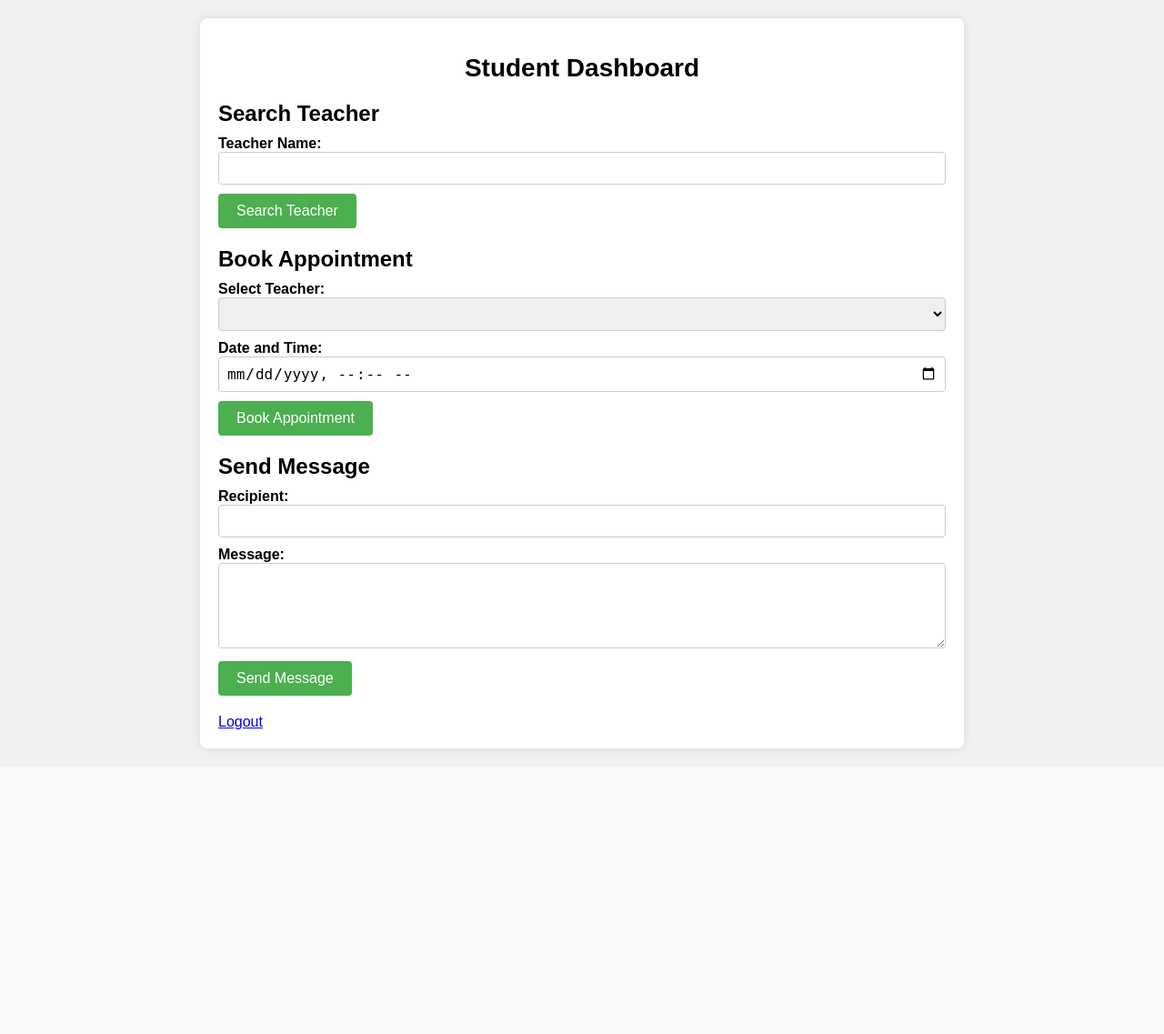
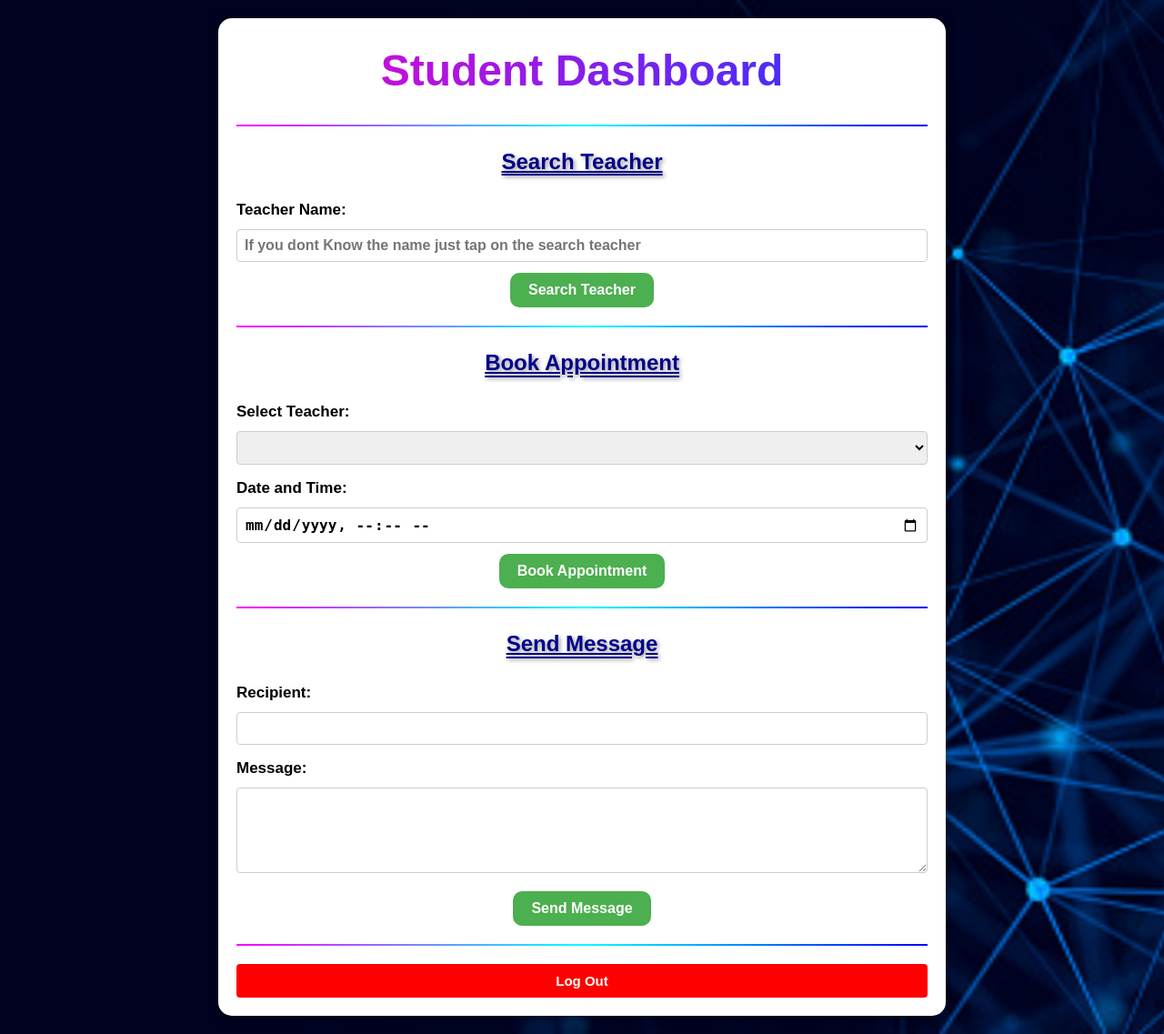
Before and after one commit to Sameer50302/Student-Teacher-Booking-Appointment, a PHP site: the page made by student sign-in-up/student_control.php in a window 1280 px wide. Shown: the whole page at 91% size. Before the commit the page ends 828 px from the top, so only its background shows below. Run offline with PHP 8.4, Linux system fonts and the light colour scheme; lists and menus that the app fills with data are empty; some libraries are stand-ins or nearby versions.

Commit message:
Add files via upload

```diff
--- a/student sign-in-up/student_control.css
+++ b/student sign-in-up/student_control.css
@@ -1,40 +1,80 @@
+* {
+    margin: 0;
+    padding: 0;
+    box-sizing: border-box;
+}
+
+
 body {
     font-family: Arial, sans-serif;
-    background-color: #f0f0f0;
-    margin: 0;
-    padding: 0;
+    line-height: 1.6;
+    background-image: url('img/3.jpg');
+    background-size: cover; /* This will make the image cover the entire background */
+    background-position: center; /* This will center the image in the background */
+    background-repeat: no-repeat;
+    padding: 20px;
 }
 
 .container {
     max-width: 800px;
-    margin: 20px auto;
+    margin: 0 auto;
     background-color: #fff;
     padding: 20px;
-    border-radius: 8px;
-    box-shadow: 0 0 10px rgba(0,0,0,0.1);
+    border-radius: 15px;
+    box-shadow: 0 0 10px rgba(0,0,0,0.5);
 }
 
 h1 {
-    font-size: 28px;
+    font-family: 'Arial', sans-serif;
+    font-size: 48px;
     text-align: center;
-    margin-bottom: 20px;
+    background: linear-gradient(90deg, #ff00cc, #3333ff, #00ffcc); /* Gradient colors */
+    -webkit-background-clip: text; /* Apply gradient as text color */
+    -webkit-text-fill-color: transparent; /* Hide actual text color */
+    background-size: 200% 200%; /* Gradient animation */
+    animation: gradientAnimation 8s ease infinite; /* Animation properties */
+    /* margin-bottom: 20px;
+    margin-top: 10px; */
+}
+
+/* Gradient animation keyframes */
+@keyframes gradientAnimation {
+    0% {
+        background-position: 0% 50%; /* Initial gradient position */
+    }
+    50% {
+        background-position: 100% 50%; /* Mid-point gradient position */
+    }
+    100% {
+        background-position: 0% 50%; /* Final gradient position */
+    }
 }
 
 h2 {
-    font-size: 24px;
-    margin-bottom: 10px;
+
+    text-align: center;
+    margin-bottom: 20px;
+    color: darkblue;
+    text-decoration: underline;
+    text-decoration-style: double;
+    text-shadow: 2px 2px 4px rgba(0, 0, 0, 0.4);
 }
 
 form {
     margin-bottom: 20px;
 }
 
-.form-group {
+/* .form-group {
     margin-bottom: 10px;
-}
+} */
 
 label {
-    font-weight: bold;
+    /* font-weight: bold; */
+    display: block;
+    margin-bottom: 8px;
+    color: black;
+    font-weight: 900;
+    font-size: 17px;
 }
 
 input[type=text], input[type=datetime-local], select, textarea {
@@ -44,20 +84,52 @@ input[type=text], input[type=datetime-local], select, textarea {
     border-radius: 4px;
     box-sizing: border-box;
     font-size: 16px;
+    font-weight: 700;
+    margin-bottom: 12px;
 }
 
 button {
-    background-color: #4CAF50;
+    /* background-color: #4CAF50;
     color: white;
     padding: 10px 20px;
     border: none;
     border-radius: 4px;
     cursor: pointer;
+    font-size: 16px; */
+    margin-top: 20px;
+    padding: 10px 20px;
+    background-color: #4CAF50;
+    color: white;
+    border: none;
+    border-radius: 10px;
+    font-weight: 800;
+
     font-size: 16px;
+    cursor: pointer;
+    transition: background-color 0.3s;
+    margin: 0 auto; /* Center the button horizontally */
+    display: block;
 }
 
 button:hover {
     background-color: #45a049;
+}
+
+.log_btn
+{
+    width: 100%;
+    padding: 10px;
+    background-color: red;
+    color: white;
+    border: none;
+    font-weight: 800;
+    font-size: 15px;
+    border-radius: 4px;
+    cursor: pointer;
+    transition: background-color 0.3s;
+}
+.log_btn:hover {
+    background-color: darkred;
 }
 
 ul {
@@ -72,3 +144,46 @@ li {
     border: 1px solid #ddd;
     border-radius: 4px;
 }
+
+hr
+{
+    border: none;
+    height: 2px;
+    background-image: linear-gradient(to right, #f0f, #0ff, #00f); /* Gradient colors */
+    margin: 20px 0;
+}
+
+/* Responsive design */
+/* @media (min-width: 768px) {
+    .form-group {
+        display: flex;
+        justify-content: space-between;
+        align-items: center;
+    }
+
+    .form-group label {
+        width: 20%;
+        margin-bottom: 0;
+    }
+
+    .form-group input {
+        width: 75%;
+    }
+} */
+
+
+#teacherTable {
+    width: 100%;
+    border-collapse: collapse;
+    margin-top: 20px;
+}
+
+#teacherTable th, #teacherTable td {
+    border: 1px solid #ddd;
+    padding: 8px;
+    text-align: left;
+}
+
+#teacherTable th {
+    background-color: #f2f2f2;
+}
--- a/student sign-in-up/student_control.js
+++ b/student sign-in-up/student_control.js
@@ -1,7 +1,6 @@
 // Import the necessary Firebase modules
 import { initializeApp } from "https://www.gstatic.com/firebasejs/10.12.3/firebase-app.js";
-import { getFirestore, collection, addDoc,  query, where, getDocs } from "https://www.gstatic.com/firebasejs/10.12.3/firebase-firestore.js";
-
+import { getFirestore, collection, query, where, getDocs,addDoc } from "https://www.gstatic.com/firebasejs/10.12.3/firebase-firestore.js";
 
 // Your web app's Firebase configuration
 const firebaseConfig = {
@@ -12,30 +11,47 @@ const firebaseConfig = {
     storageBucket: "appointment-df5dd.appspot.com",
     messagingSenderId: "844295855674",
     appId: "1:844295855674:web:36ed97bfc1eeb42f391f03"
-}
+};
 
 // Initialize Firebase
 const app = initializeApp(firebaseConfig);
 const db = getFirestore(app);
 
-// Function to search for teachers by name
+
 document.getElementById('searchTeacherForm').addEventListener('submit', async function(event) {
     event.preventDefault();
 
     const teacherName = document.getElementById('teacherName').value.trim();
+    const teacherTable = document.getElementById('teacherTable');
+    const teacherTableBody = teacherTable.querySelector('tbody');
+    teacherTableBody.innerHTML = ''; // Clear previous results
 
     try {
         const teachersRef = collection(db, 'teachers');
-        const querySnapshot = await getDocs(query(teachersRef, where('name', '==', teacherName)));
+        let querySnapshot;
 
-        document.getElementById('teacherList').innerHTML = ''; // Clear previous results
+        if (teacherName) {
+            querySnapshot = await getDocs(query(teachersRef, where('name', '==', teacherName)));
+        } else {
+            querySnapshot = await getDocs(teachersRef);
+        }
 
         querySnapshot.forEach(doc => {
             const teacher = doc.data();
-            const div = document.createElement('div');
-            div.innerHTML = `<p>${teacher.name} - ${teacher.department}</p>`;
-            document.getElementById('teacherList').appendChild(div);
+            const row = document.createElement('tr');
+            row.innerHTML = `<td>${teacher.teach_id}</td>
+                             <td>${teacher.name}</td>
+                             <td>${teacher.department}</td>
+                             <td>${teacher.subject}</td>`;
+            teacherTableBody.appendChild(row);
         });
+
+        if (querySnapshot.empty) {
+            teacherTable.style.display = 'none'; // Hide table if no results
+            alert('No teachers found.');
+        } else {
+            teacherTable.style.display = 'table'; // Show table if results found
+        }
     } catch (error) {
         console.error('Error searching for teachers:', error);
         alert('Error searching for teachers: ' + error.message);
@@ -101,3 +117,8 @@ async function initializeDashboard() {
 
 // Call initializeDashboard to start the dashboard
 initializeDashboard();
+
+document.getElementById('logoutButton').addEventListener('click', function() {
+    // Perform logout action
+    window.location.href = "logout.php"; // Redirect to logout.php
+});
--- a/student sign-in-up/student_control.php
+++ b/student sign-in-up/student_control.php
@@ -8,22 +8,35 @@
 <body>
     <div class="container">
         <h1>Student Dashboard</h1>
-
+        <hr>
         <!-- Search Teacher -->
         <div>
             <h2>Search Teacher</h2>
             <form id="searchTeacherForm">
                 <div class="form-group">
                     <label for="teacherName">Teacher Name:</label>
-                    <input type="text" id="teacherName" required>
+                    <input type="text" id="teacherName" placeholder="If you dont Know the name just tap on the search teacher">
                 </div>
                 <button type="submit">Search Teacher</button>
             </form>
             <div id="teacherList">
                 <!-- Teachers will be listed here dynamically -->
+                <table id="teacherTable" style="display:none;">
+            <thead>
+                <tr>
+                    <th>Id No</th>
+                    <th>Name</th>
+                    <th>Department</th>
+                    <th>Subject</th>
+                </tr>
+            </thead>
+            <tbody>
+                <!-- Teacher rows will be inserted here -->
+            </tbody>
+        </table>
             </div>
         </div>
-
+        <hr>
         <!-- Book Appointment -->
         <div>
             <h2>Book Appointment</h2>
@@ -41,7 +54,7 @@
                 <button type="submit">Book Appointment</button>
             </form>
         </div>
-
+        <hr>
         <!-- Send Message -->
         <div>
             <h2>Send Message</h2>
@@ -56,7 +69,11 @@
                 </div>
                 <button type="submit">Send Message</button>
             </form>
-            <a href="logout.php"> Logout</a>
+
+        </div>
+        <hr>
+        <div>
+        <button type="submit" id="logoutButton" class="log_btn">Log Out</button>
         </div>
     </div>
 
--- a/teacher sign-in-up/login.php
+++ b/teacher sign-in-up/login.php
@@ -17,7 +17,7 @@
         $password = $_POST["password"];
         // $conf_pass = $_POST["conf_pass"];
 
-        $result =mysqli_query($conn,"SELECT * FROM user_student WHERE username= '$usernameemail' OR email ='$usernameemail'");
+        $result =mysqli_query($conn,"SELECT * FROM user_teacher WHERE username= '$usernameemail' OR email ='$usernameemail'");
         $row = mysqli_fetch_assoc($result);
         if(mysqli_num_rows($result) > 0)
         {
```
Also changed, not shown: teacher sign-in-up/registration.php (+5 -13 lines), student sign-in-up/app.js (line endings or trailing spaces), student sign-in-up/img/3.jpg (added), student sign-in-up/img/4.jpg (added).
